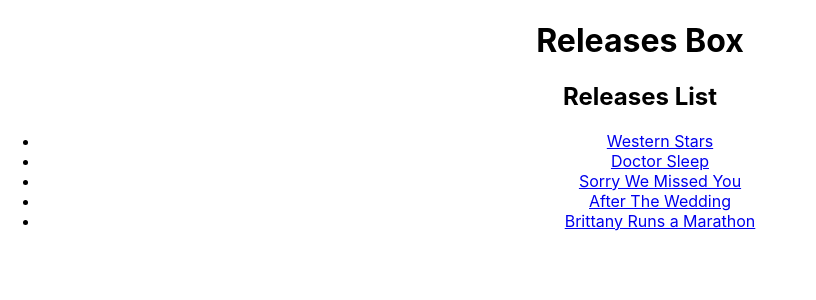
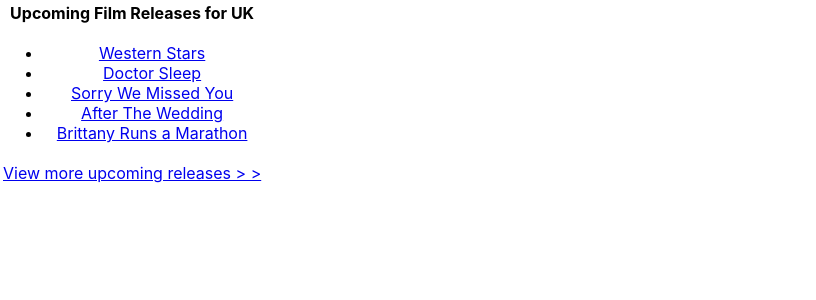
Before and after one commit to josephcooper3/film-releases-app, a React (Create React App) app: page / in a window 1280 px wide. Shown: the top 300 px of the page, without its empty margins (0-816 px from the left). Built offline with nearby package versions, Linux system fonts and the light colour scheme.

Commit message:
renders results as table

```diff
--- a/src/components/Release.js
+++ b/src/components/Release.js
@@ -1,10 +1,12 @@
-import React, {Component} from "react";
+import React, { Component } from "react";
 
 class Release extends Component {
 
   render() {
     return (
-      <a href={this.props.url}>{this.props.name}</a>
+      <li>
+        <a href={this.props.url}>{this.props.name}</a>
+      </li>
     )
   }
 
--- a/src/components/ReleasesList.js
+++ b/src/components/ReleasesList.js
@@ -1,4 +1,4 @@
-import React, {Component} from "react";
+import React, { Component } from "react";
 import Release from "./Release";
 
 class ReleasesList extends Component {
@@ -6,16 +6,15 @@ class ReleasesList extends Component {
   render() {
 
     const releaseNodes = this.props.data.map(release => {
-      return <li><Release name={release.name} url={release.url} key={release.id}></Release></li>
+      return <Release name={release.name} url={release.url} key={release.id}></Release>
     })
 
     return (
-      <div className="releases-list">
-        <h2>Releases List</h2>
+      <td>
         <ul>
-        {releaseNodes}
+          {releaseNodes}
         </ul>
-      </div>
+      </td>
     )
   }
 
--- a/src/containers/ReleasesBox.js
+++ b/src/containers/ReleasesBox.js
@@ -1,4 +1,4 @@
-import React, {Component} from "react";
+import React, { Component } from "react";
 import ReleasesList from "../components/ReleasesList";
 
 class ReleasesBox extends Component {
@@ -39,8 +39,19 @@ class ReleasesBox extends Component {
   render() {
     return (
       <div className="releases-box">
-        <h1>Releases Box</h1>
-        <ReleasesList data={this.state.data}/>
+        <table>
+          <thead><tr><th>Upcoming Film Releases for UK</th></tr></thead>
+          <tbody>
+            <tr>
+              <ReleasesList data={this.state.data} />
+            </tr>
+          </tbody>
+          <tfoot>
+            <tr>
+              <td><a href="https://www.imdb.com/calendar/?region=gb">View more upcoming releases > ></a></td>
+            </tr>
+          </tfoot>
+        </table>
       </div>
     )
   }
```
